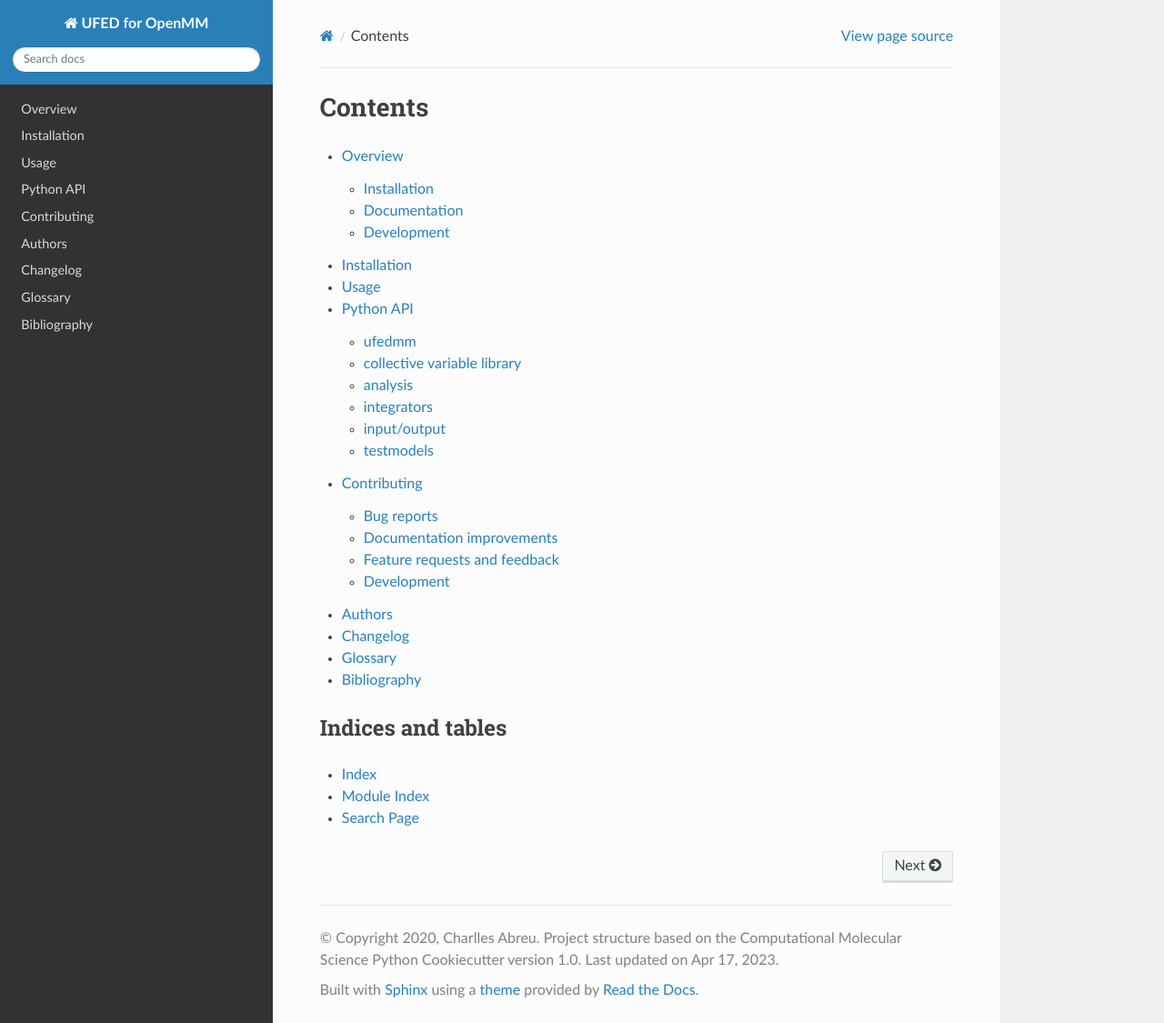
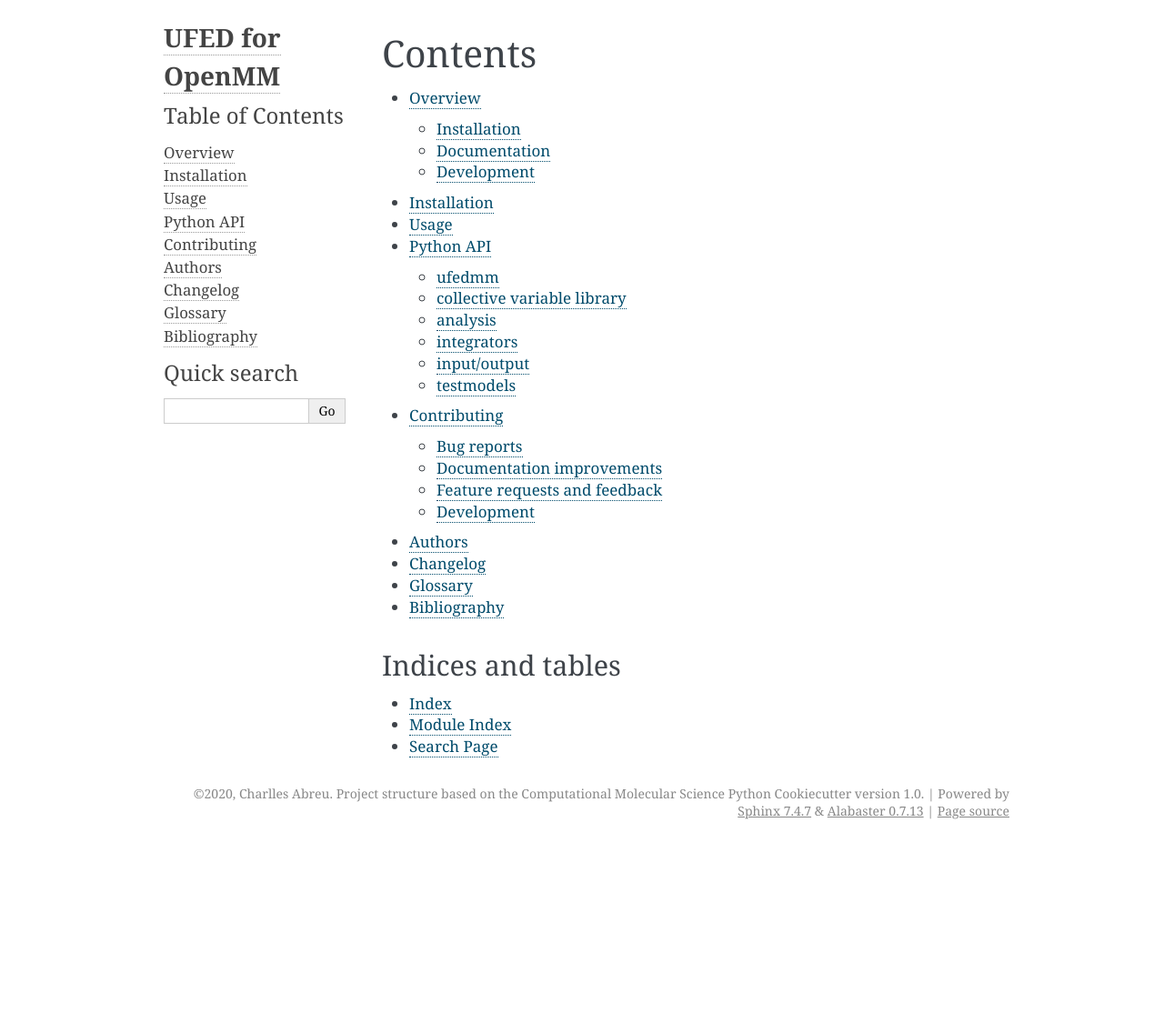
Before and after one commit to craabreu/ufedmm, a Sphinx documentation site: the page built from docs/index.rst, in a window 1280 px wide and 1125 px high. Shown: the whole window at 91% size. Built offline with Sphinx 7.4.7, drawn with Linux system fonts in a browser that asks for light colours; some of the changed lines change nothing that is shown.

Commit message:
Changed documentation building

````diff
--- /dev/null
+++ b/docs/_static/README.md
@@ -0,0 +1,16 @@
+# Static Doc Directory
+
+Add any paths that contain custom static files (such as style sheets) here,
+relative to the `conf.py` file's directory.
+They are copied after the builtin static files,
+so a file named "default.css" will overwrite the builtin "default.css".
+
+The path to this folder is set in the Sphinx `conf.py` file in the line:
+```python
+templates_path = ['_static']
+```
+
+## Examples of file to add to this directory
+* Custom Cascading Style Sheets
+* Custom JavaScript code
+* Static logo images
--- /dev/null
+++ b/docs/_static/css/custom.css
@@ -0,0 +1,25 @@
+/* Fix navbar to top */
+@media screen and (min-width: 875px) {
+    .sphinxsidebar {
+        position: fixed;
+        height: 100vh;
+        overflow-y: hidden;
+        top: 0;
+        float: unset !important;
+        margin-left: 0 !important;
+    }
+
+    .sphinxsidebarwrapper {
+        height: calc(100% - 60px);
+        overflow-y: auto;
+        padding-top: 30px !important;
+        padding-bottom: 30px !important;
+        /* Hide scrollbar */
+        -ms-overflow-style: none;  /* IE and Edge */
+        scrollbar-width: none;  /* Firefox */
+    }
+    /* Hide scrollbar */
+    .sphinxsidebarwrapper::-webkit-scrollbar {
+        display: none
+    }
+}
--- a/docs/conf.py
+++ b/docs/conf.py
@@ -1,71 +1,216 @@
 # -*- coding: utf-8 -*-
-from __future__ import unicode_literals
+#
+# Configuration file for the Sphinx documentation builder.
+#
+# This file does only contain a selection of the most common options. For a
+# full list see the documentation:
+# http://www.sphinx-doc.org/en/stable/config
 
+# -- Path setup --------------------------------------------------------------
+
+# If extensions (or modules to document with autodoc) are in another directory,
+# add these directories to sys.path here. If the directory is relative to the
+# documentation root, use os.path.abspath to make it absolute, like shown here.
+
+from __future__ import annotations
+
+import inspect
 import os
+import sys
+
+sys.path.insert(0, os.path.abspath(".."))
 
 
-extensions = [
-    'sphinx.ext.autodoc',
-    'sphinx.ext.autosummary',
-    'sphinx.ext.coverage',
-    'sphinx.ext.doctest',
-    'sphinx.ext.extlinks',
-    'sphinx.ext.ifconfig',
-    'sphinx.ext.napoleon',
-    'sphinx.ext.todo',
-    'sphinx.ext.viewcode',
-    'sphinx.ext.mathjax',
-    'sphinxcontrib.bibtex',
-]
-if os.getenv('SPELLCHECK'):
-    extensions += 'sphinxcontrib.spelling',
-    spelling_show_suggestions = True
-    spelling_lang = 'en_US'
-
-source_suffix = '.rst'
-master_doc = 'index'
+# -- Project information -----------------------------------------------------
 
 project = 'UFED for OpenMM'
 copyright = ("2020, Charlles Abreu. Project structure based on the "
              "Computational Molecular Science Python Cookiecutter version 1.0")
 author = 'Charlles Abreu'
+version = ""
+release = ""
 
-# The short X.Y version
-version = ''
-# The full version, including alpha/beta/rc tags
-release = ''
+# -- General configuration ---------------------------------------------------
 
-pygments_style = 'trac'
-templates_path = ['.']
-extlinks = {
-    'issue': ('https://github.com/craabreu/ufedmm/issues/%s', '#'),
-    'pr': ('https://github.com/craabreu/ufedmm/pull/%s', 'PR #'),
+# If your documentation needs a minimal Sphinx version, state it here.
+#
+# needs_sphinx = '1.0'
+
+# Add any Sphinx extension module names here, as strings. They can be
+# extensions coming with Sphinx (named 'sphinx.ext.*') or your custom
+# ones.
+extensions = [
+    "sphinx.ext.autosummary",
+    "sphinx.ext.autodoc",
+    "sphinx.ext.doctest",
+    "sphinx.ext.mathjax",
+    "sphinx.ext.viewcode",
+    "sphinx.ext.napoleon",
+    "sphinx.ext.intersphinx",
+    "sphinx.ext.extlinks",
+    "sphinxcontrib.bibtex",
+    "sphinx_copybutton",
+]
+
+autosummary_generate = False
+napoleon_google_docstring = False
+napoleon_use_param = True
+napoleon_use_ivar = True
+
+# Add any paths that contain templates here, relative to this directory.
+templates_path = ["_templates"]
+
+# The suffix(es) of source filenames.
+# You can specify multiple suffix as a list of string:
+#
+# source_suffix = ['.rst', '.md']
+source_suffix = ".rst"
+
+# The master toctree document.
+master_doc = "index"
+
+# The language for content autogenerated by Sphinx. Refer to documentation
+# for a list of supported languages.
+#
+# This is also used if you do content translation via gettext catalogs.
+# Usually you set "language" from the command line for these cases.
+language = "en"
+
+# List of patterns, relative to source directory, that match files and
+# directories to ignore when looking for source files.
+# This pattern also affects html_static_path and html_extra_path .
+exclude_patterns = ["_build", "Thumbs.db", ".DS_Store"]
+
+# The name of the Pygments (syntax highlighting) style to use.
+pygments_style = "default"
+
+
+# -- Options for HTML output -------------------------------------------------
+
+# The theme to use for HTML and HTML Help pages.  See the documentation for
+# a list of builtin themes.
+#
+html_theme = "alabaster"
+html_static_path = ["_static"]
+html_theme_options = {
+    # 'logo': 'logo_small.png',
+    # 'logo_name': True,
+    "github_button": False,
+    "github_user": "craabreu",
+    "github_repo": "cvpack",
+}
+html_sidebars = {
+    "**": ["about.html", "globaltoc.html", "searchbox.html"],
+}
+html_use_smartypants = True
+html_last_updated_fmt = "%b %d, %Y"
+html_split_index = False
+html_short_title = "%s-%s" % (project, version)
+
+
+def setup(app):
+    app.add_css_file("css/custom.css")
+
+
+# Theme options are theme-specific and customize the look and feel of a theme
+# further.  For a list of options available for each theme, see the
+# documentation.
+#
+# html_theme_options = {}
+
+# Add any paths that contain custom static files (such as style sheets) here,
+# relative to this directory. They are copied after the builtin static files,
+# so a file named "default.css" will overwrite the builtin "default.css".
+# html_static_path = ['_static']
+
+# Custom sidebar templates, must be a dictionary that maps document names
+# to template names.
+#
+# The default sidebars (for documents that don't match any pattern) are
+# defined by theme itself.  Builtin themes are using these templates by
+# default: ``['localtoc.html', 'relations.html', 'sourcelink.html',
+# 'searchbox.html']``.
+#
+# html_sidebars = {}
+
+
+# -- Options for HTMLHelp output ---------------------------------------------
+
+# Output file base name for HTML help builder.
+htmlhelp_basename = "cvpackdoc"
+
+
+# -- Options for LaTeX output ------------------------------------------------
+
+latex_elements = {
+    # The paper size ('letterpaper' or 'a4paper').
+    #
+    # 'papersize': 'letterpaper',
+    # The font size ('10pt', '11pt' or '12pt').
+    #
+    # 'pointsize': '10pt',
+    # Additional stuff for the LaTeX preamble.
+    #
+    # 'preamble': '',
+    # Latex figure (float) alignment
+    #
+    # 'figure_align': 'htbp',
 }
 
-# on_rtd is whether we are on readthedocs.org
-on_rtd = os.environ.get('READTHEDOCS', None) == 'True'
-
-if not on_rtd:  # only set the theme if we're building docs locally
-    html_theme = 'sphinx_rtd_theme'
-
-bibtex_bibfiles = ['refs.bib']
-
-html_use_smartypants = True
-html_last_updated_fmt = '%b %d, %Y'
-html_split_index = False
-html_sidebars = {
-   '**': ['searchbox.html', 'globaltoc.html', 'sourcelink.html'],
-}
-html_short_title = '%s-%s' % (project, version)
-
-napoleon_use_ivar = True
-napoleon_use_rtype = False
-napoleon_use_param = False
-
-linkcheck_ignore = [
-    r'^https://doi.org',
-    r'http://atoms.peq.coppe.ufrj.br',
+# Grouping the document tree into LaTeX files. List of tuples
+# (source start file, target name, title,
+#  author, documentclass [howto, manual, or own class]).
+latex_documents = [
+    (
+        master_doc,
+        "cvpack.tex",
+        "Collective Variable Package Documentation",
+        "cvpack",
+        "manual",
+    ),
 ]
 
-autodoc_member_order = 'bysource'
-add_module_names = False
+
+# -- Options for manual page output ------------------------------------------
+
+# One entry per manual page. List of tuples
+# (source start file, name, description, authors, manual section).
+man_pages = [(master_doc, "cvpack", "Collective Variable Package Documentation", [author], 1)]
+
+
+# -- Options for Texinfo output ----------------------------------------------
+
+# Grouping the document tree into Texinfo files. List of tuples
+# (source start file, target name, title, author,
+#  dir menu entry, description, category)
+texinfo_documents = [
+    (
+        master_doc,
+        "cvpack",
+        "Collective Variable Package Documentation",
+        author,
+        "cvpack",
+        "Useful Collective Variables for OpenMM",
+        "Miscellaneous",
+    ),
+]
+
+# -- Extension configuration -------------------------------------------------
+autodoc_typehints = "description"
+autodoc_typehints_description_target = "documented_params"
+autodoc_typehints_format = "short"
+
+# Bibliography file
+bibtex_bibfiles = ["refs.bib"]
+
+# External links
+extlinks = {
+    "OpenMM": (
+        "http://docs.openmm.org/latest/api-python/generated/openmm.openmm.%s.html",
+        "openmm.%s",
+    )
+}
+
+# Copy button configuration
+copybutton_prompt_text = r">>> |\.\.\. "
+copybutton_prompt_is_regexp = True
````
Also changed, not shown: .readthedocs.yml, 1 other file.
